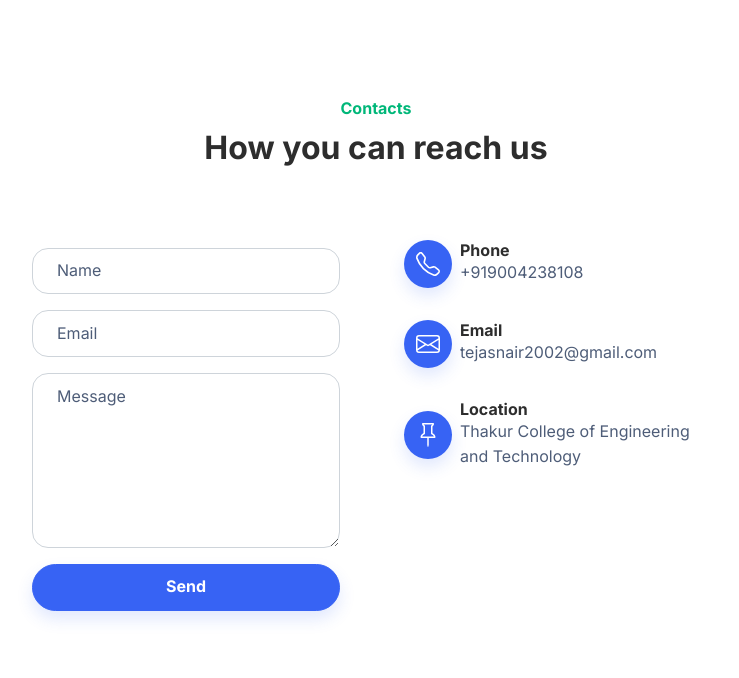
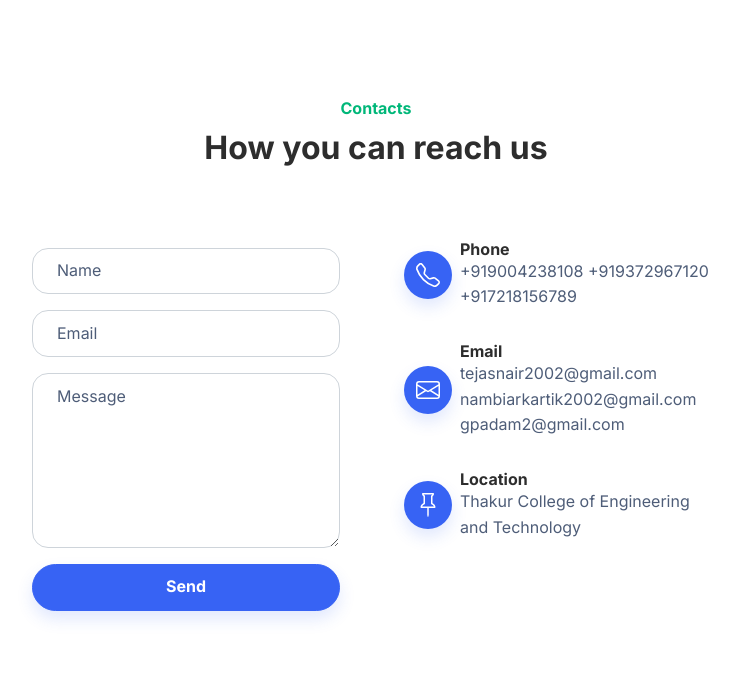
Before and after one commit to KartikNambiar8877/BankMarketingAnalysis, a Flask app: page /contacts in a window 1280 px wide. Shown: the part 75-753 px from the top of the page, without its empty margins (264-1003 px from the left). Run offline with Flask 3, Linux system fonts and the light colour scheme; parts of the project's set-up code (start-up, migrations or seed data) failed here and were passed over; some libraries are stand-ins or nearby versions.

Commit message:
Update contacts.html

```diff
--- a/templates/contacts.html
+++ b/templates/contacts.html
@@ -53,7 +53,11 @@
                                 </svg></div>
                             <div class="px-2">
                                 <h6 class="fw-bold mb-0">Phone</h6>
-                                <p class="text-muted mb-0">+919004238108</p>
+                                 <p class="text-muted mb-0">
++919004238108
++919372967120
++917218156789
+                                </p>
                             </div>
                         </div>
                         <div class="d-flex align-items-center p-3">
@@ -62,7 +66,11 @@
                                 </svg></div>
                             <div class="px-2">
                                 <h6 class="fw-bold mb-0">Email</h6>
-                                <p class="text-muted mb-0">tejasnair2002@gmail.com</p>
+                                <p class="text-muted mb-0">
+tejasnair2002@gmail.com
+nambiarkartik2002@gmail.com
+gpadam2@gmail.com
+</p>
                             </div>
                         </div>
                         <div class="d-flex align-items-center p-3">
```
